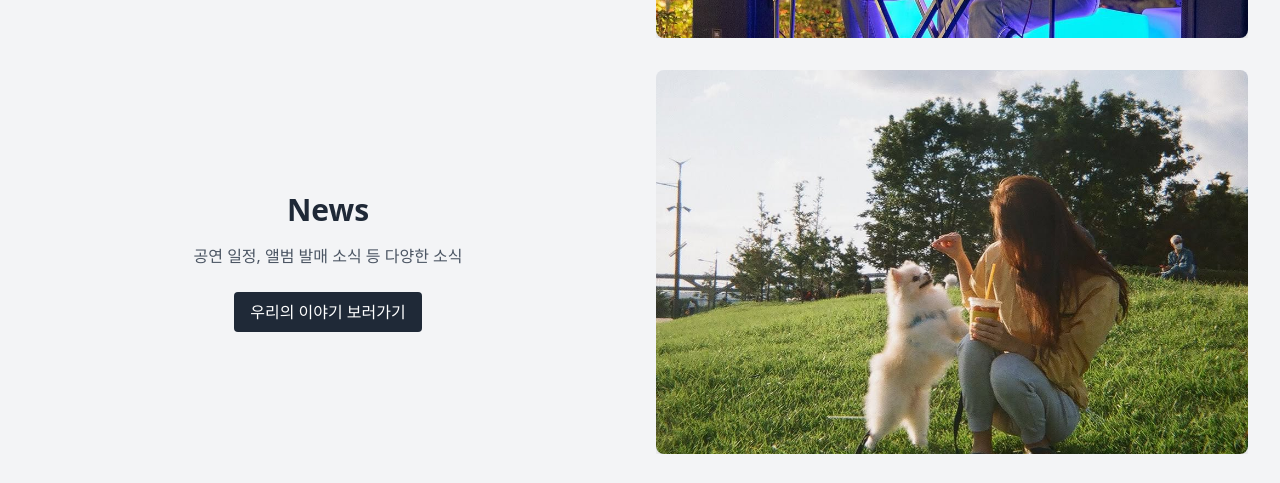
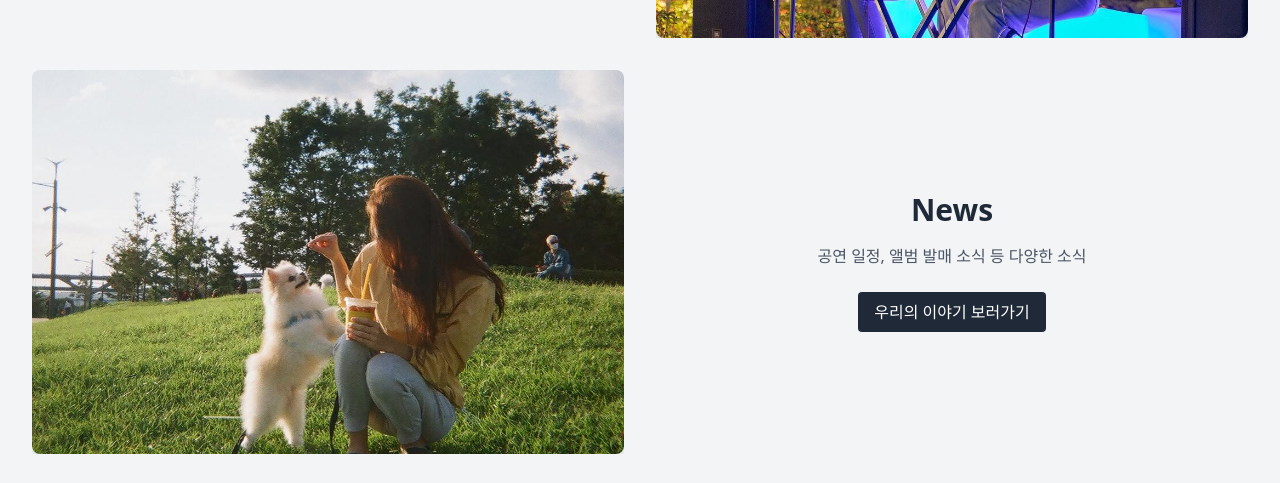
Before and after one commit to codingcraftz/soan, a Next.js app: page / in a window 1280 px wide. Shown: the part 459-942 px from the top of the page. Built offline with nearby package versions, Linux system fonts and the light colour scheme.

Commit message:
refactor: Modify 모바일 반응형

```diff
--- a/src/app/page.js
+++ b/src/app/page.js
@@ -7,9 +7,9 @@ export default function Home() {
   return (
     <main className="bg-gray-100 min-h-screen text-gray-800 font-sans w-full">
       {/* 반응형 레이아웃 */}
-      <section className="flex flex-col md:grid md:grid-cols-2 gap-8 p-8">
+      <section className="grid grid-cols-1 md:grid-cols-2 gap-8 p-8">
         {/* Albums */}
-        <div className="flex flex-col justify-center items-center text-center">
+        <div className="flex flex-col justify-center items-center text-center order-1">
           <h2 className="text-3xl font-semibold mb-4">Albums</h2>
           <p className="mb-6 text-gray-600">음악과 함께 떠나는 작은 여행</p>
           <Link
@@ -21,7 +21,7 @@ export default function Home() {
         </div>
 
         {/* 첫 번째 이미지 */}
-        <div className="flex items-center justify-center overflow-hidden">
+        <div className="flex items-center justify-center overflow-hidden order-2">
           <Image
             src="/images/home_1.jpg"
             alt="soan"
@@ -31,8 +31,19 @@ export default function Home() {
           />
         </div>
 
+        {/* 두 번째 이미지 */}
+        <div className="flex items-center justify-center overflow-hidden order-4 md:order-3">
+          <Image
+            src="/images/home_2.jpg"
+            alt="soan"
+            className="w-full h-72 sm:h-96 object-cover rounded-lg shadow-lg"
+            width={300}
+            height={300}
+          />
+        </div>
+
         {/* News */}
-        <div className="flex flex-col justify-center items-center text-center">
+        <div className="flex flex-col justify-center items-center text-center order-3 md:order-4">
           <h2 className="text-3xl font-semibold mb-4">News</h2>
           <p className="mb-6 text-gray-600">
             공연 일정, 앨범 발매 소식 등 다양한 소식
@@ -41,17 +52,6 @@ export default function Home() {
             우리의 이야기 보러가기
           </button>
         </div>
-
-        {/* 두 번째 이미지 */}
-        <div className="flex items-center justify-center overflow-hidden">
-          <Image
-            src="/images/home_2.jpg"
-            alt="soan"
-            className="w-full h-72 sm:h-96 object-cover rounded-lg shadow-lg"
-            width={300}
-            height={300}
-          />
-        </div>
       </section>
     </main>
   );
```
